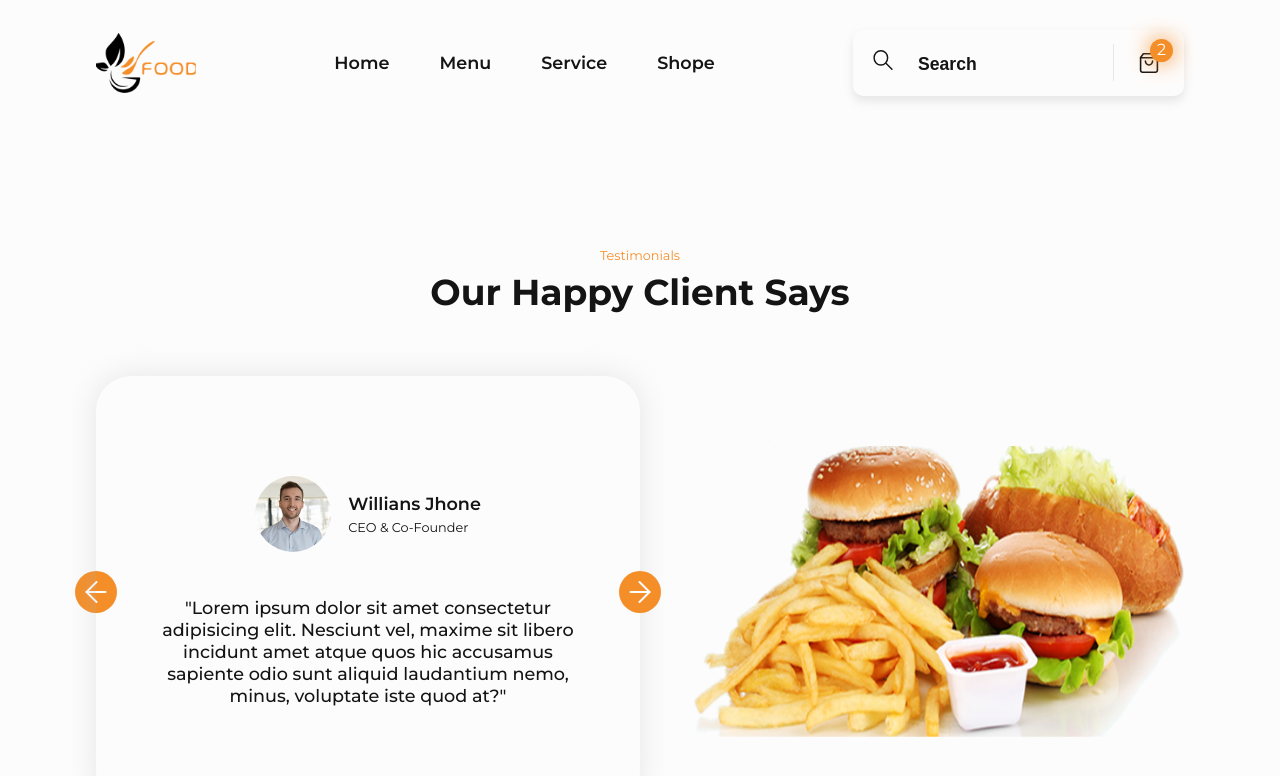
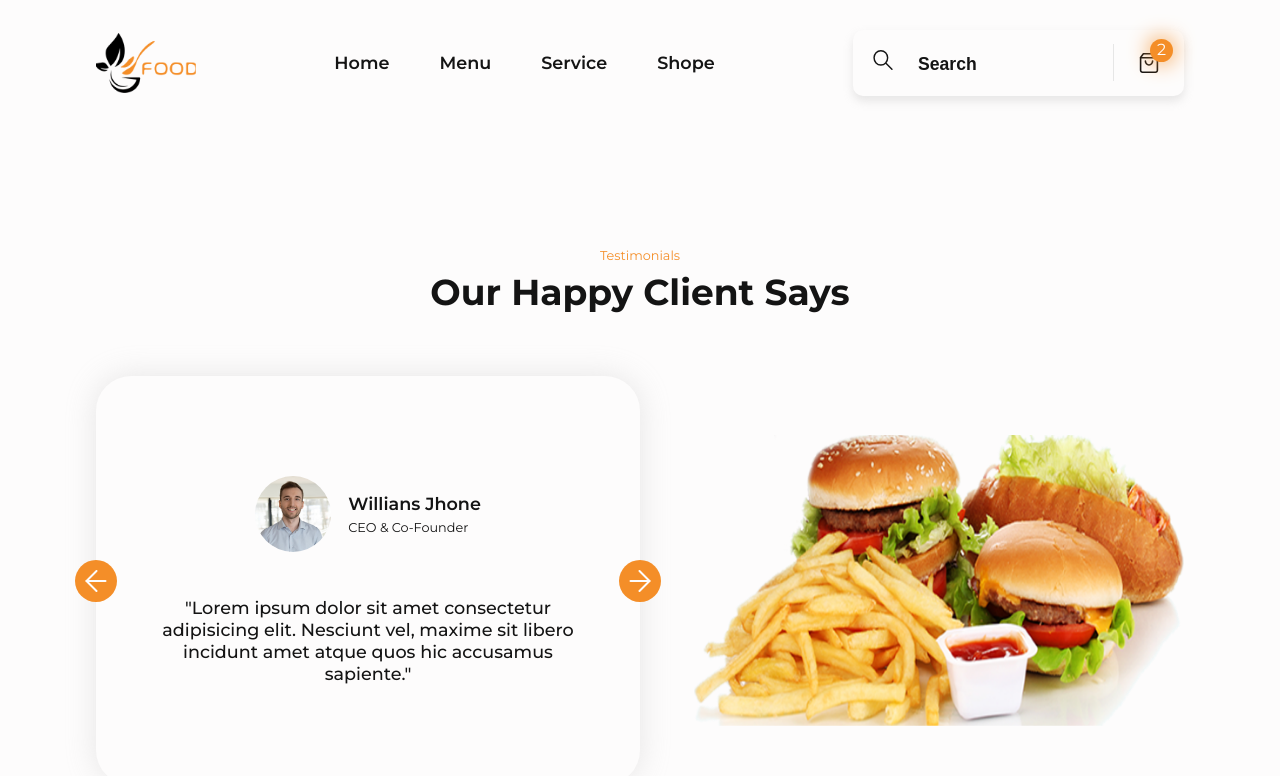
Before and after one commit to Aurelie-Runser/FOOD-Restaurant--React, a React (Vite) app: page / in a window 1280 px wide. Shown: the top 776 px of the page. Built offline with nearby package versions, Linux system fonts and the light colour scheme.

Commit message:
ajout du système de carrousel pour faire défiler les avis

```diff
--- a/src/sections/reviews/Reviews.css
+++ b/src/sections/reviews/Reviews.css
@@ -16,6 +16,7 @@
 
 .reviewsCarrousel--arrowLeft,
 .reviewsCarrousel--arrowRight{
+    z-index: 1;
     position: absolute;
     top: 50%;
     display: block;
--- a/src/sections/reviews/Reviews.tsx
+++ b/src/sections/reviews/Reviews.tsx
@@ -1,3 +1,5 @@
+import { useState } from "react"
+
 import ReviewCard from '../../components/reviewCard/reviewCard'
 import Title from '../../components/title/Title'
 import Icon from '../../components/icons/Icon';
@@ -6,24 +8,57 @@ import './Reviews.css'
 
 export default function Reviews() {
 
+  const reviews = [
+    {
+      name: 'Willians Jhone',
+      job: 'CEO & Co-Founder',
+      pp: '/img/WilliansJhone.jpg',
+      text: "Lorem ipsum dolor sit amet consectetur adipisicing elit. Nesciunt vel, maxime sit libero incidunt amet atque quos hic accusamus sapiente."
+    },
+    {
+      name: 'Pauline Dubois',
+      job: 'Manager',
+      pp: 'https://cataas.com/cat',
+      text: "Cupcake ipsum dolor sit amet powder. Bonbon ice cream cupcake pie cake wafer danish cupcake lollipop. Tiramisu cake I love I love macaroon tiramisu tiramisu."
+    },
+    {
+      name: 'Lisa Muller',
+      job: 'Student',
+      pp: 'https://placewaifu.com/image/50',
+      text: "Protein, iron, and calcium are some of the nutritional benefits associated with cheeseburgers. Salad is essentially food for rabbits, so don't bother wasting your time."
+    }
+  ]
+
+  const [reviewNum, setReviewNum] = useState(0)
+
+  const reviewPrevious = () => {
+    if(reviewNum != 0) setReviewNum(reviewNum - 1)
+    else setReviewNum(reviews.length-1)
+  }
+
+  const reviewNext = () => {
+    if(reviewNum < reviews.length-1) setReviewNum(reviewNum + 1)
+    else setReviewNum(0)
+  }
+
   return (
     <section className='reviews'>
       <Title subTitle='Testimonials'>Our happy client says</Title>
 
       <div className='reviews--content'>
         <div className='reviewsCarrousel'>
-          <div className='reviewsCarrousel--arrowLeft'>
+          <div className='reviewsCarrousel--arrowLeft' onClick={reviewPrevious}>
             <Icon name="fleche" size="medium" gauche color="orangeWhite"/>
           </div>
 
           <ReviewCard
-            name='Willians Jhone'
-            job='CEO & Co-Founder'
-            pp='/img/WilliansJhone.jpg'>
-              Lorem ipsum dolor sit amet consectetur adipisicing elit. Nesciunt vel, maxime sit libero incidunt amet atque quos hic accusamus sapiente odio sunt aliquid laudantium nemo, minus, voluptate iste quod at?
+            name={reviews[reviewNum].name}
+            job={reviews[reviewNum].job}
+            pp={reviews[reviewNum].pp}>
+              {reviews[reviewNum].text}
           </ReviewCard>
 
-          <div className='reviewsCarrousel--arrowRight'>
+          <div className='reviewsCarrousel--arrowRight' onClick={reviewNext}>
             <Icon name="fleche" size="medium" color="orangeWhite"/>
           </div>
         </div>
```
